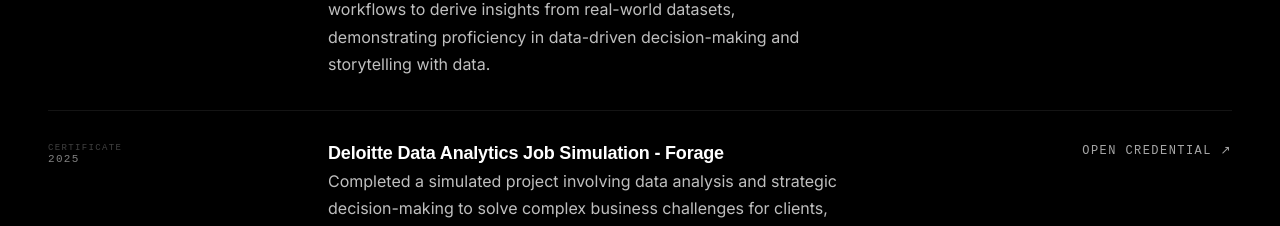
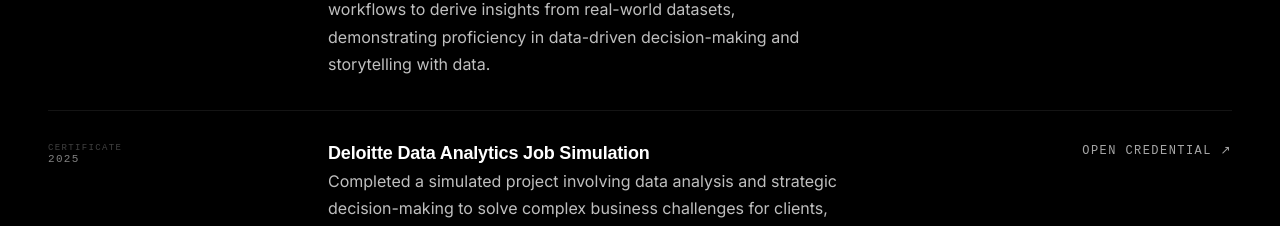
Before and after one commit to itsmeamitesh01/portfolio, a Next.js app: page / in a window 1280 px wide. Shown: the part 4875-5101 px from the top of the page. Built offline with nearby package versions, Linux system fonts and the light colour scheme.

Commit message:
fixed typo

```diff
--- a/app/page.tsx
+++ b/app/page.tsx
@@ -167,7 +167,7 @@
     desc: "Applied SQL, data cleaning protocols, and end-to-end analytics workflows to derive insights from real-world datasets, demonstrating proficiency in data-driven decision-making and storytelling with data."
   },
    {
-    name: "Deloitte Data Analytics Job Simulation - Forage",
+    name: "Deloitte Data Analytics Job Simulation",
     year: "2025",
     url: "https://drive.google.com/file/d/1Cy1gOlTarNvz5eQNKmGqnQUAzGKOBaE5/view",
     desc: "Completed a simulated project involving data analysis and strategic decision-making to solve complex business challenges for clients, demonstrating practical application of analytics skills in a consulting context."
```
